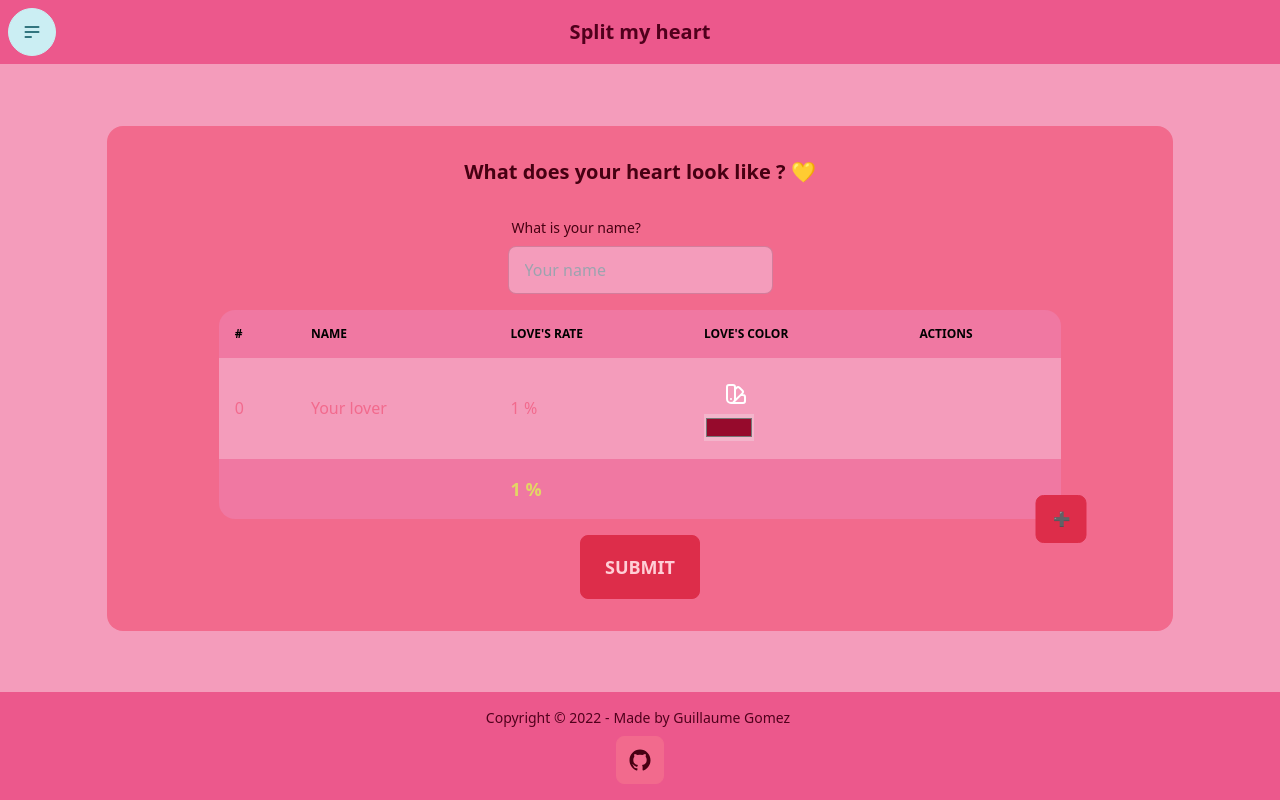
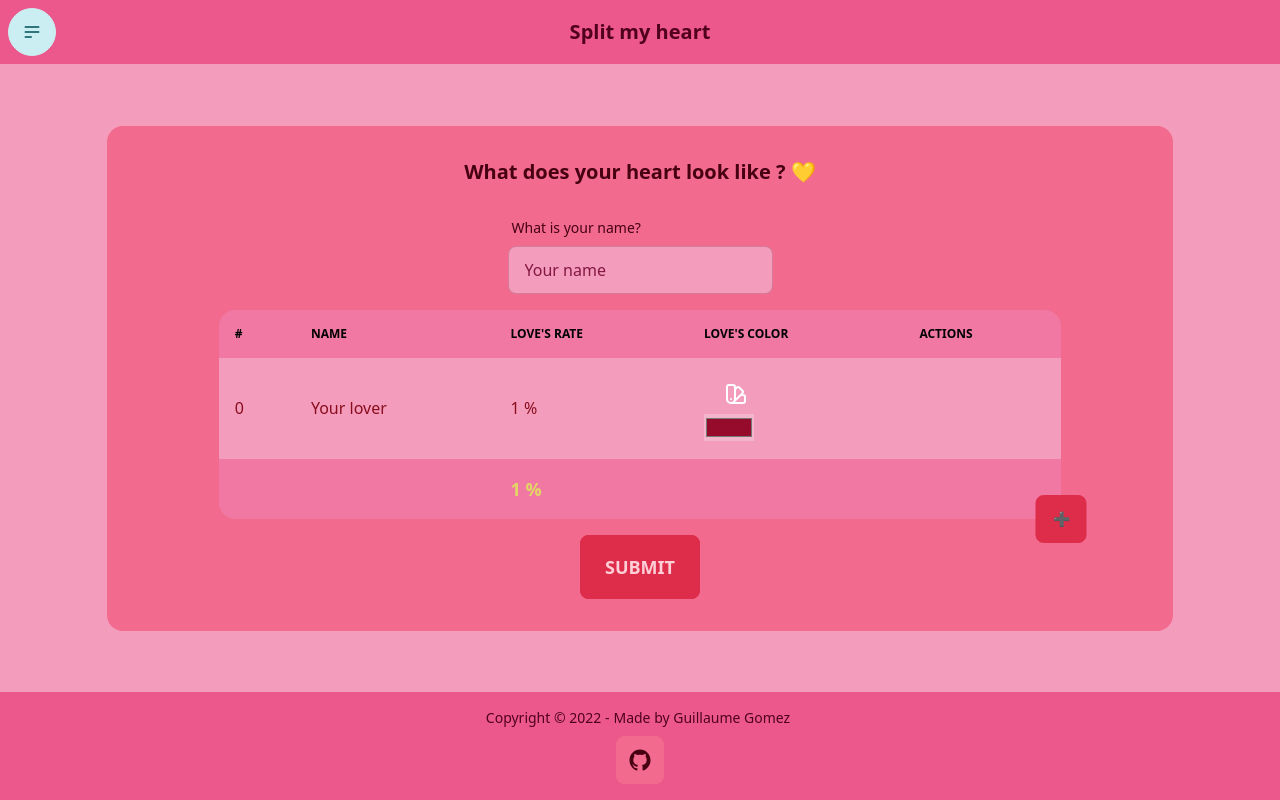
Before and after one commit to guillaume-gomez/split-my-heart, a React (Create React App) app: page /#/ in a window 1280 px wide. Built offline with nearby package versions, Linux system fonts and the light colour scheme.

Commit message:
change the colors based on the design

```diff
--- a/src/Components/Form.tsx
+++ b/src/Components/Form.tsx
@@ -101,7 +101,7 @@ function Form({ onSubmit: submitParams} : FormInterface) {
             <input
               type="text"
               placeholder="Your name"
-              className="input input-bordered text-neutral"
+              className="input input-bordered text-accent placeholder-pink-900"
               value={name}
               onChange={event => setName(event.target.value)}
             />
--- a/src/Components/LoverTable.tsx
+++ b/src/Components/LoverTable.tsx
@@ -54,7 +54,7 @@ function LoverTable({ lovers, deleteLover, changeLover, toggleLover } : LoverTab
         <tbody>
         { lovers.map((lover, index) => {
           return (
-              <tr className={`text-neutral ${lover.edited ? "bg-secondary" : ""}`}
+              <tr className={`text-accent ${lover.edited ? "bg-secondary" : ""}`}
                 key={index}
                 onClick={(event)=> {
                   if(!lover.edited) {
@@ -89,7 +89,7 @@ function LoverTable({ lovers, deleteLover, changeLover, toggleLover } : LoverTab
                   }
                 </td>
                 <td>
-                  <ColorPicker onChange={() => console.log("jkljkl")}/>
+                  <ColorPicker onChange={(value) => console.log(value)}/>
                   <input
                     type="color"
                     value={lover.color}
```
